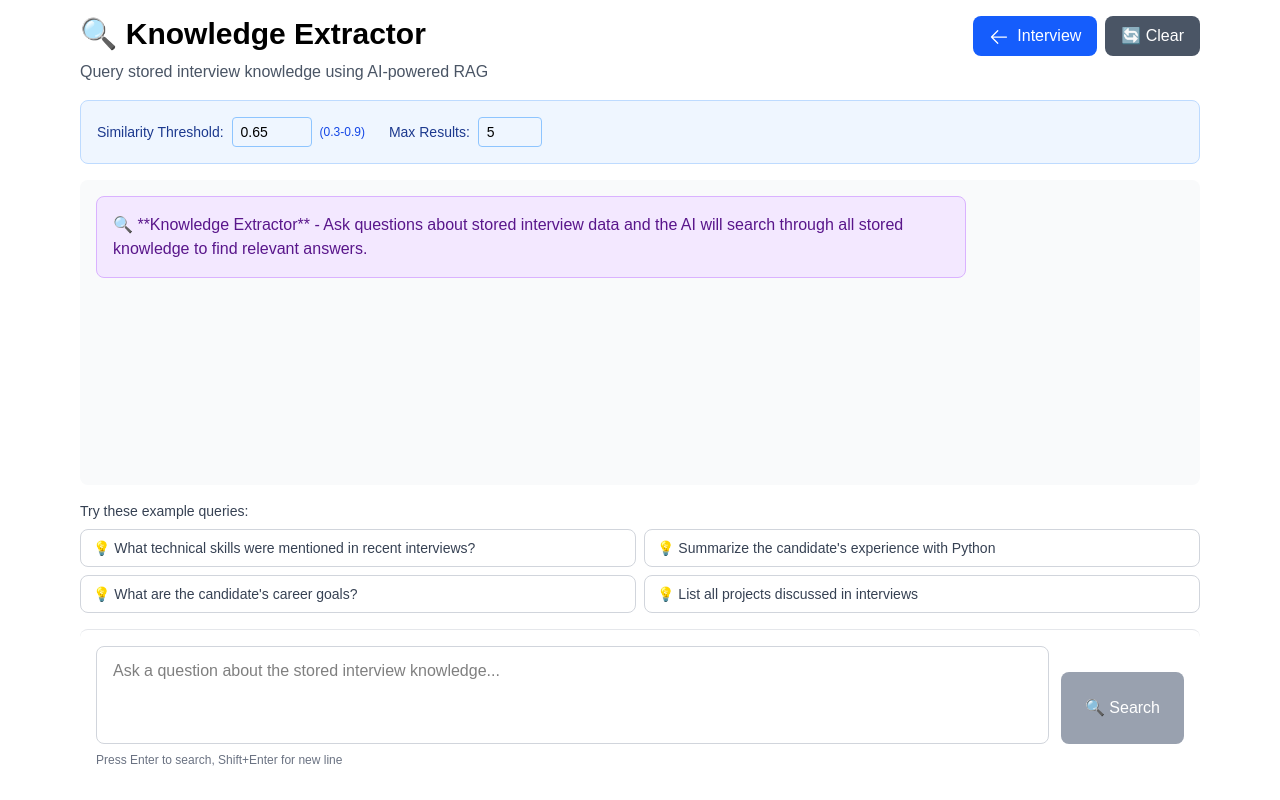
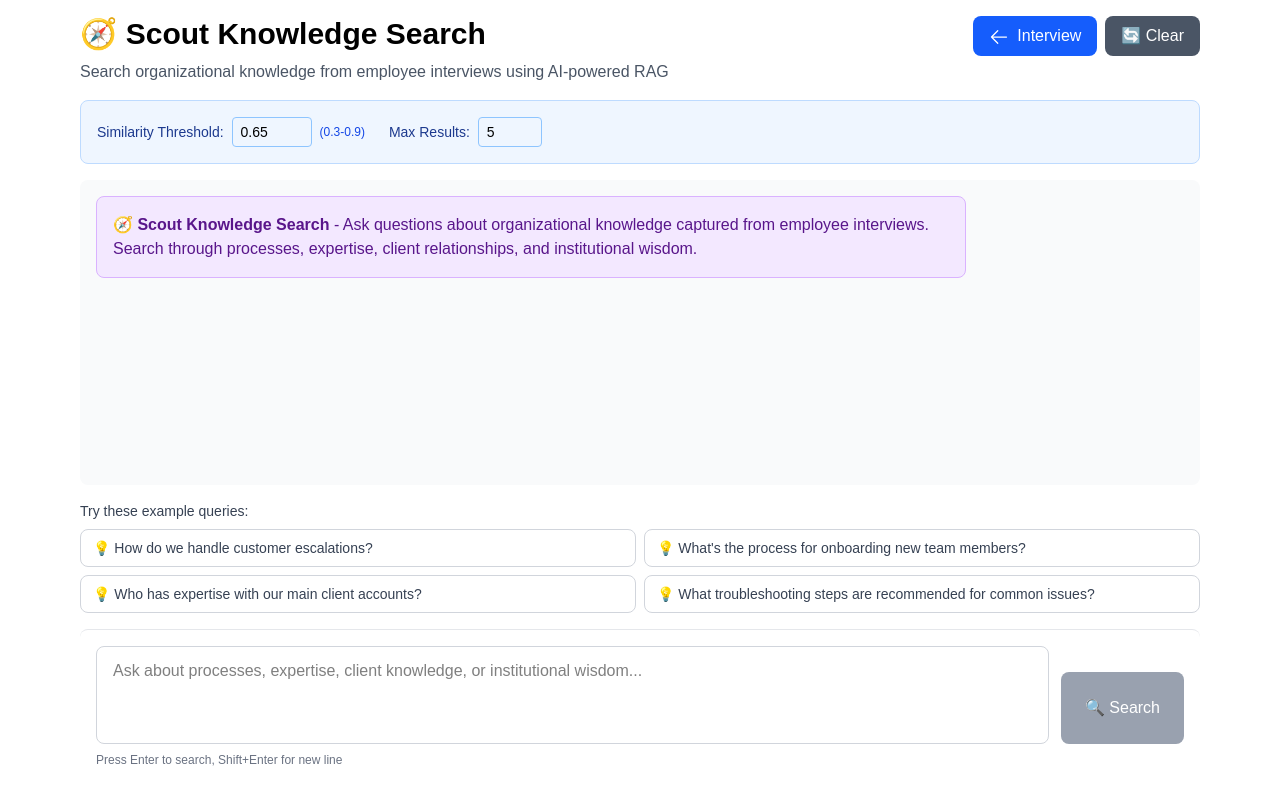
Before and after one commit to lliamsymonds04/tribal-ai-knowledge, a Next.js app in the folder scout/: page /extractor in a window 1280 px wide. Built offline with nearby package versions, Linux system fonts and the light colour scheme.

Commit message:
updated language for knowledge extractor

```diff
--- a/scout/src/app/extractor/page.tsx
+++ b/scout/src/app/extractor/page.tsx
@@ -1,8 +1,8 @@
 import KnowledgeExtractor from '@/components/KnowledgeExtractor';
 
 export const metadata = {
-  title: 'Knowledge Extractor - Scout',
-  description: 'Extract knowledge from stored interview data using AI-powered RAG',
+  title: 'Knowledge Search - Scout',
+  description: 'Search organizational knowledge captured from employee interviews using AI-powered RAG',
 };
 
 export default function ExtractorPage() {
--- a/scout/src/components/KnowledgeExtractor.tsx
+++ b/scout/src/components/KnowledgeExtractor.tsx
@@ -30,7 +30,7 @@ export default function KnowledgeExtractor() {
   useEffect(() => {
     const systemMessage: Message = {
       role: 'system',
-      content: '🔍 **Knowledge Extractor** - Ask questions about stored interview data and the AI will search through all stored knowledge to find relevant answers.',
+      content: '🧭 **Scout Knowledge Search** - Ask questions about organizational knowledge captured from employee interviews. Search through processes, expertise, client relationships, and institutional wisdom.',
       timestamp: new Date(),
     };
     setMessages([systemMessage]);
@@ -61,13 +61,14 @@ export default function KnowledgeExtractor() {
           useRAG: true,
           ragMatchThreshold: ragMatchThreshold,
           ragMatchCount: ragMatchCount,
-          systemPrompt: `You are a knowledge extraction assistant. Your role is to help users find and understand information from stored interview transcripts and knowledge base documents.
+          systemPrompt: `You are Scout, an AI assistant helping organizations access tribal knowledge captured from employee interviews. Your role is to help users find and understand organizational processes, expertise, client relationships, and institutional wisdom.
 
 When answering:
-- Provide specific, factual information from the retrieved documents
-- If multiple candidates or interviews are relevant, organize information clearly
-- Cite specific details when available (skills mentioned, experiences, responses)
-- If no relevant information is found, say so clearly
+- Provide specific, actionable information from the retrieved knowledge
+- If multiple employees or interviews mention the topic, synthesize the information clearly
+- Cite specific processes, approaches, or insights when available
+- Help preserve valuable organizational knowledge for onboarding, training, and succession planning
+- If no relevant information is found, suggest related topics or encourage more knowledge capture
 - Be concise but thorough in your responses`,
         }),
       });
@@ -118,7 +119,7 @@ When answering:
   const clearConversation = () => {
     const systemMessage: Message = {
       role: 'system',
-      content: '🔍 **Knowledge Extractor** - Ask questions about stored interview data and the AI will search through all stored knowledge to find relevant answers.',
+      content: '🧭 **Scout Knowledge Search** - Ask questions about organizational knowledge captured from employee interviews. Search through processes, expertise, client relationships, and institutional wisdom.',
       timestamp: new Date(),
     };
     setMessages([systemMessage]);
@@ -130,7 +131,7 @@ When answering:
       return;
     }
 
-    let conversationText = 'Knowledge Extraction Session\n';
+    let conversationText = 'Scout Knowledge Search Session\n';
     conversationText += '='.repeat(50) + '\n';
     conversationText += `Date: ${new Date().toLocaleString()}\n`;
     conversationText += `RAG Threshold: ${ragMatchThreshold}\n`;
@@ -159,7 +160,7 @@ When answering:
     link.href = url;
 
     const dateStr = new Date().toISOString().split('T')[0];
-    link.download = `knowledge-extraction-${dateStr}.txt`;
+    link.download = `scout-knowledge-search-${dateStr}.txt`;
 
     document.body.appendChild(link);
     link.click();
@@ -169,10 +170,10 @@ When answering:
 
   // Example queries
   const exampleQueries = [
-    "What technical skills were mentioned in recent interviews?",
-    "Summarize the candidate's experience with Python",
-    "What are the candidate's career goals?",
-    "List all projects discussed in interviews",
+    "How do we handle customer escalations?",
+    "What's the process for onboarding new team members?",
+    "Who has expertise with our main client accounts?",
+    "What troubleshooting steps are recommended for common issues?",
   ];
 
   return (
@@ -181,8 +182,8 @@ When answering:
       <div className="mb-4">
         <div className="flex justify-between items-start mb-4">
           <div>
-            <h1 className="text-3xl font-bold mb-2">🔍 Knowledge Extractor</h1>
-            <p className="text-gray-600">Query stored interview knowledge using AI-powered RAG</p>
+            <h1 className="text-3xl font-bold mb-2">🧭 Scout Knowledge Search</h1>
+            <p className="text-gray-600">Search organizational knowledge from employee interviews using AI-powered RAG</p>
           </div>
           <div className="flex space-x-2">
             <button
@@ -270,10 +271,10 @@ When answering:
                   )}
                 </div>
               )}
-              {msg.role === 'user' || msg.role === 'system' ? (
+              {msg.role === 'user' ? (
                 <p className="whitespace-pre-wrap">{msg.content}</p>
               ) : (
-                <div className="text-black">
+                <div className={msg.role === 'system' ? 'text-purple-900' : 'text-black'}>
                   <ReactMarkdown
                     components={{
                       p: ({ children }) => <p className="mb-2 last:mb-0">{children}</p>,
@@ -336,7 +337,7 @@ When answering:
             value={textInput}
             onChange={(e) => setTextInput(e.target.value)}
             onKeyPress={handleKeyPress}
-            placeholder="Ask a question about the stored interview knowledge..."
+            placeholder="Ask about processes, expertise, client knowledge, or institutional wisdom..."
             disabled={isProcessing}
             rows={3}
             className="text-black flex-1 px-4 py-3 border border-gray-300 rounded-lg focus:outline-none focus:ring-2 focus:ring-blue-500 disabled:bg-gray-100 disabled:cursor-not-allowed resize-none"
```
